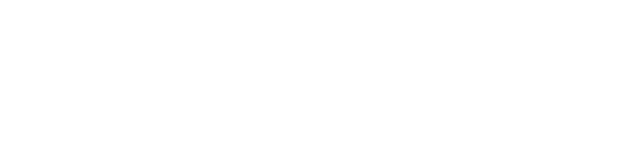
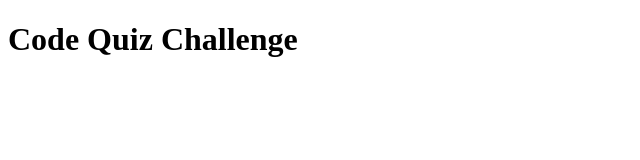
Before and after one commit to Drago9082/Code-Quiz, a plain HTML site: page index.html in a window 1280 px wide. Shown: the whole page, without its empty margins (0-640 px from the left). Drawn offline with Linux system fonts and the light colour scheme; files that its build step writes are made by us from their sources.

Commit message:
added head

```diff
--- a/index.html
+++ b/index.html
@@ -6,4 +6,9 @@
         <link rel="stylesheet" href=".assets/css/style.css">
     </head>
 
+    <body>
+        <div class="header">
+            <h1>Code Quiz Challenge</h1>
+        </div>
+    </body>
 </html>
```
